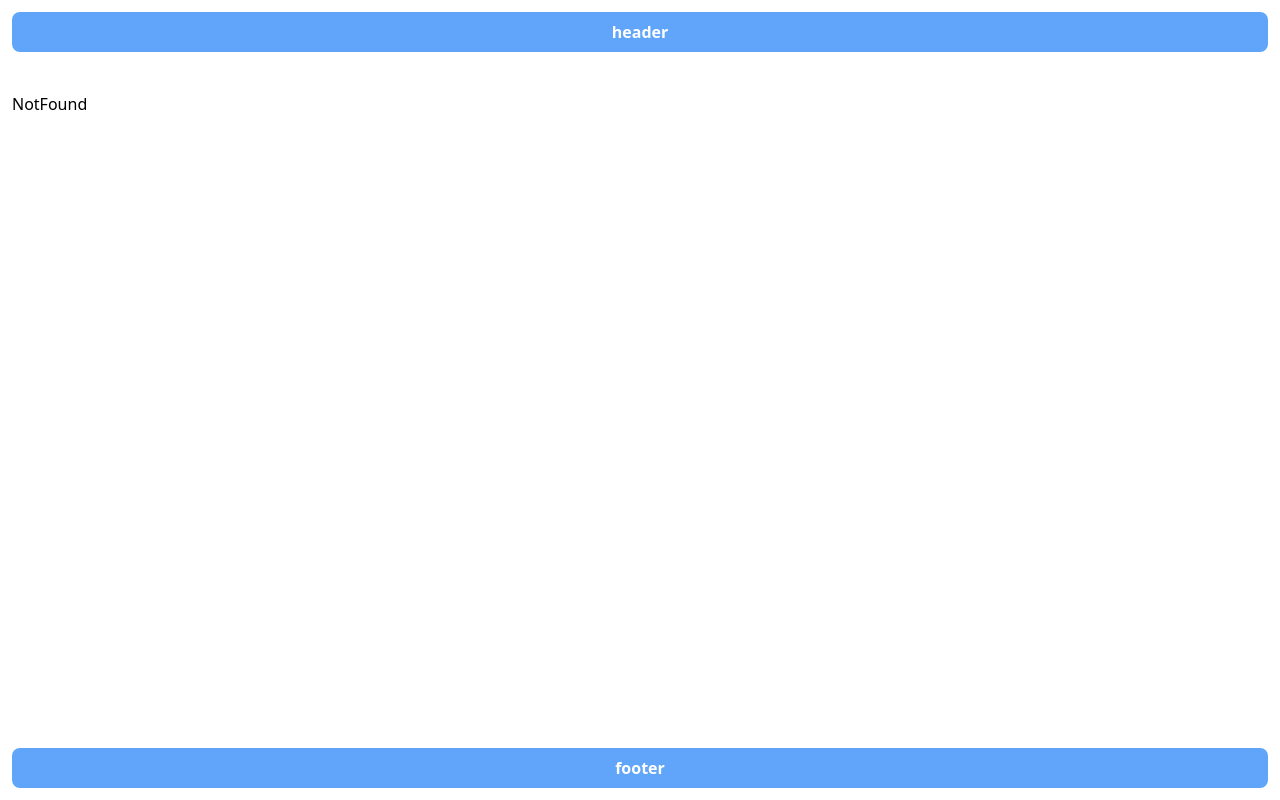
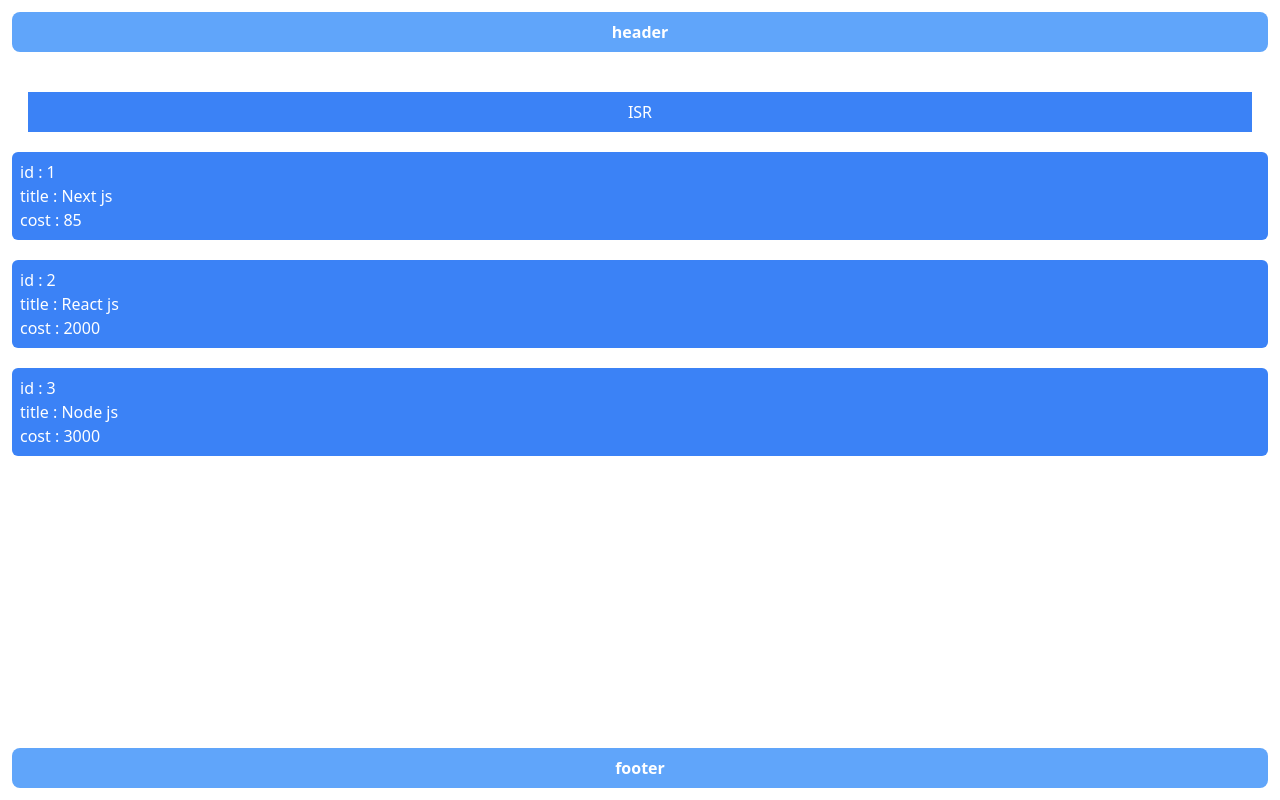
Before and after one commit to javadyousefi1/next-practice, a Next.js app: page /isr in a window 1280 px wide. Before the commit this address had no page. Built offline with nearby package versions, Linux system fonts and the light colour scheme; data requests are answered from the project's data file.

Commit message:
learn isr

```diff
--- /dev/null
+++ b/db.json
@@ -0,0 +1,29 @@
+{
+  "posts": [
+    {
+      "id": 1,
+      "title": "Next js",
+      "cost": 85
+    },
+    {
+      "id": 2,
+      "title": "React js",
+      "cost": 2000
+    },
+    {
+      "id": 3,
+      "title": "Node js",
+      "cost": 3000
+    }
+  ],
+  "comments": [
+    {
+      "id": 1,
+      "body": "some comment",
+      "postId": 1
+    }
+  ],
+  "profile": {
+    "name": "typicode"
+  }
+}
--- a/package.json
+++ b/package.json
@@ -6,10 +6,12 @@
     "dev": "next dev",
     "build": "next build",
     "start": "next start",
-    "lint": "next lint"
+    "lint": "next lint",
+    "server" : "npx json-server db.json -p 4000"
   },
   "dependencies": {
     "axios": "^1.6.2",
+    "json-server": "^0.17.4",
     "next": "14.0.3",
     "react": "^18",
     "react-dom": "^18"
--- a/pages/catch/[[...id]].jsx
+++ b/pages/catch/[[...id]].jsx
@@ -1,6 +1,6 @@
 import { useRouter } from "next/router";
 
-const catchRoute = () => {
+const CatchRoute = () => {
   const { query } = useRouter();
 
   console.log(query.id);
@@ -8,4 +8,4 @@ const catchRoute = () => {
   return <>catch route : {query.id}</>;
 };
 
-export default catchRoute;
+export default CatchRoute;
--- /dev/null
+++ b/pages/isr/index.js
@@ -0,0 +1,34 @@
+import axios from "axios";
+
+const Isr = ({ data }) => {
+  console.log(data);
+
+  return (
+    <>
+      <h1 className="p-2 m-4 text-center text-white bg-blue-500">ISR</h1>
+      {data.map((item) => {
+        return (
+          <div
+            key={item.id}
+            className="p-2 my-5 text-white bg-blue-500 rounded-md"
+          >
+            <p>id : {item.id}</p>
+            <p>title : {item.title}</p>
+            <p>cost : {item.cost}</p>
+          </div>
+        );
+      })}
+    </>
+  );
+};
+
+export default Isr;
+
+export async function getStaticProps() {
+  const { data } = await axios.get("http://localhost:4000/posts");
+
+  return {
+    props: { data },
+    revalidate: 10,
+  };
+}
```
Also changed, not shown: 1 other file (tests, documents, lock files or other folders).
